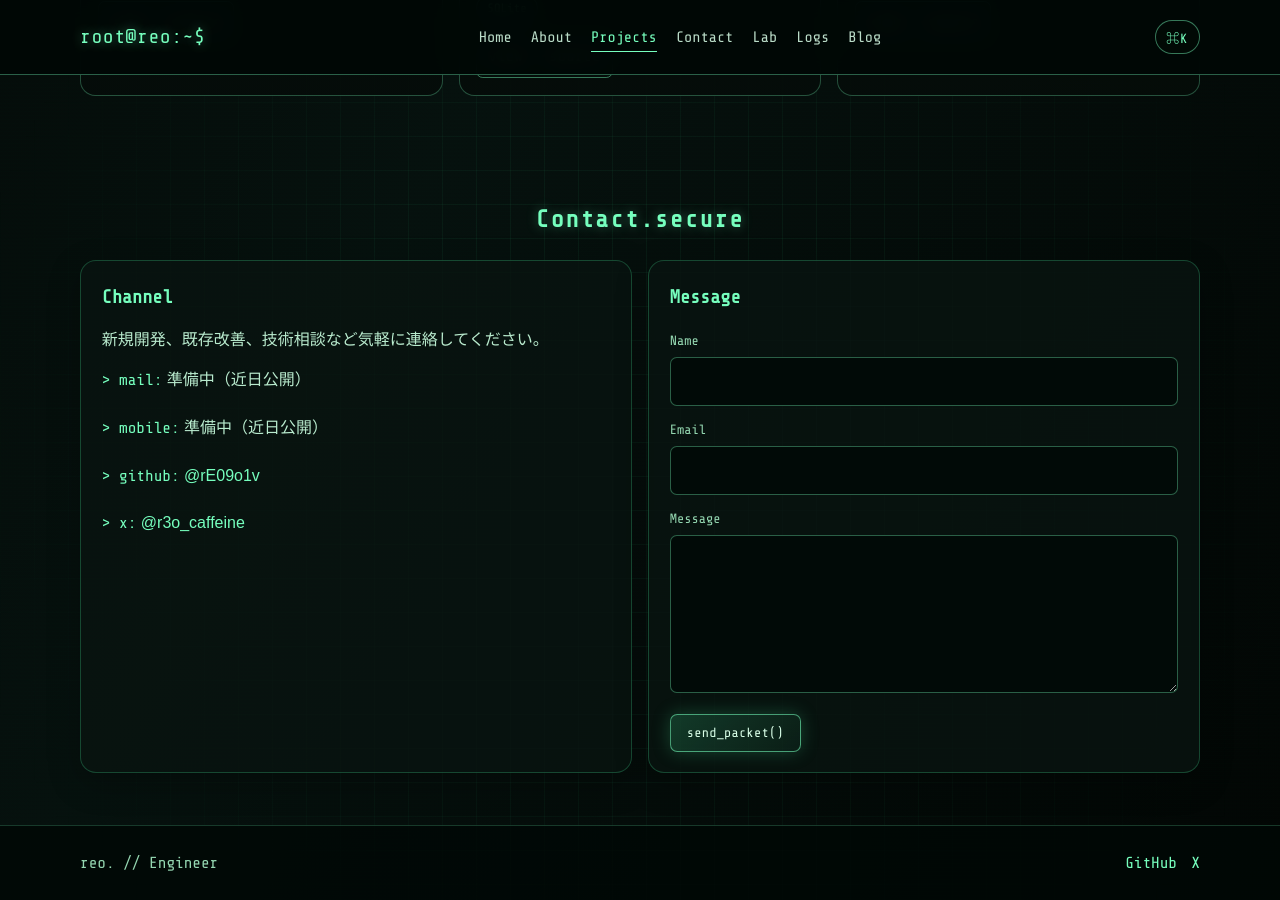
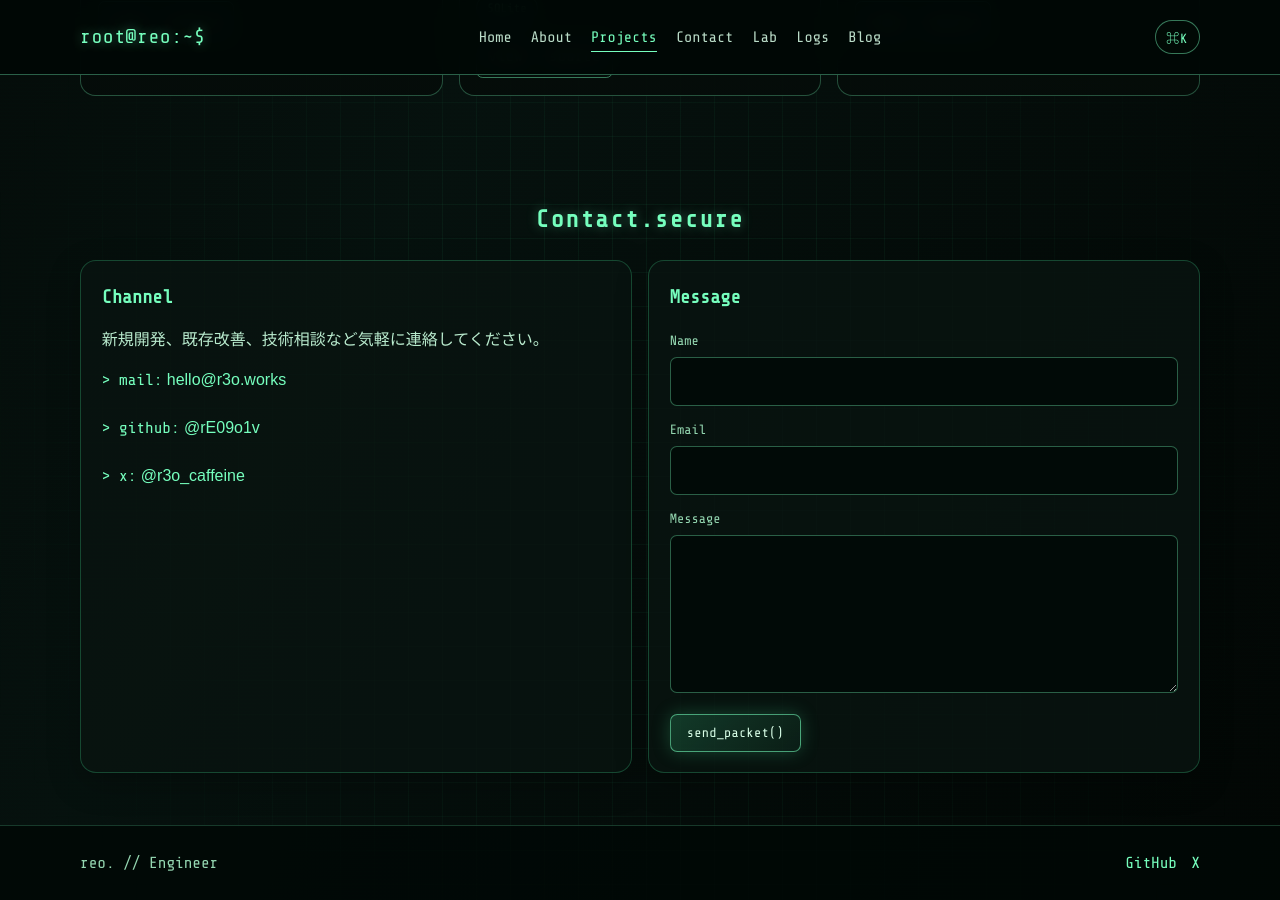
Before and after one commit to rE09o1v/Portfolio, a Jekyll site: the page index.html, which Jekyll copies as it is, in a window 1280 px wide and 900 px high, scrolled down 1451 px. Built offline with Jekyll 4.4.1, drawn with Linux system fonts in a browser that asks for light colours; some web fonts are replaced.

Commit message:
feat: add contact email (hello@r3o.works)
Replace placeholder text with actual email address and remove
unused mobile contact line.

Co-Authored-By: Claude Opus 4.6 (1M context) <noreply@anthropic.com>

```diff
--- a/index.html
+++ b/index.html
@@ -285,8 +285,7 @@
               <h3>Channel</h3>
               <p>新規開発、既存改善、技術相談など気軽に連絡してください。</p>
               <div class="contact-methods">
-                <p><span>&gt; mail:</span> 準備中（近日公開）</p>
-                <p><span>&gt; mobile:</span> 準備中（近日公開）</p>
+                <p><span>&gt; mail:</span> <a href="mailto:hello@r3o.works">hello@r3o.works</a></p>
                 <p>
                   <span>&gt; github:</span>
                   <a
```
Also changed, not shown: 1 other file.
